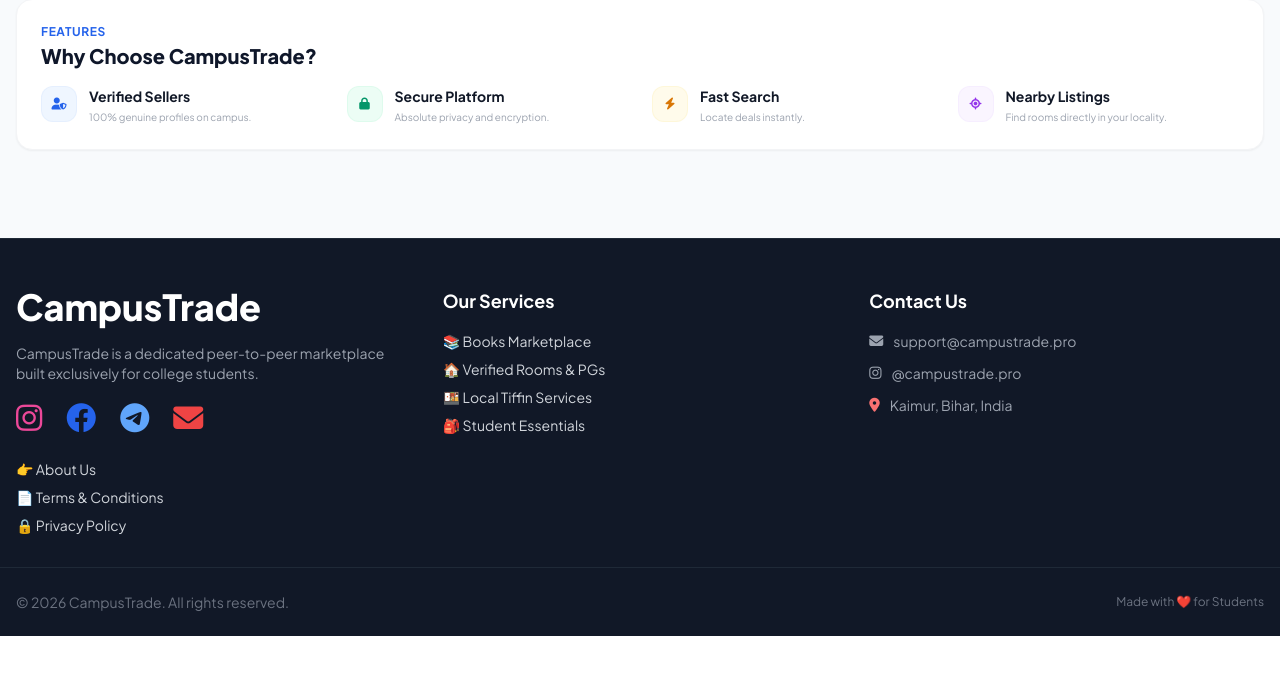
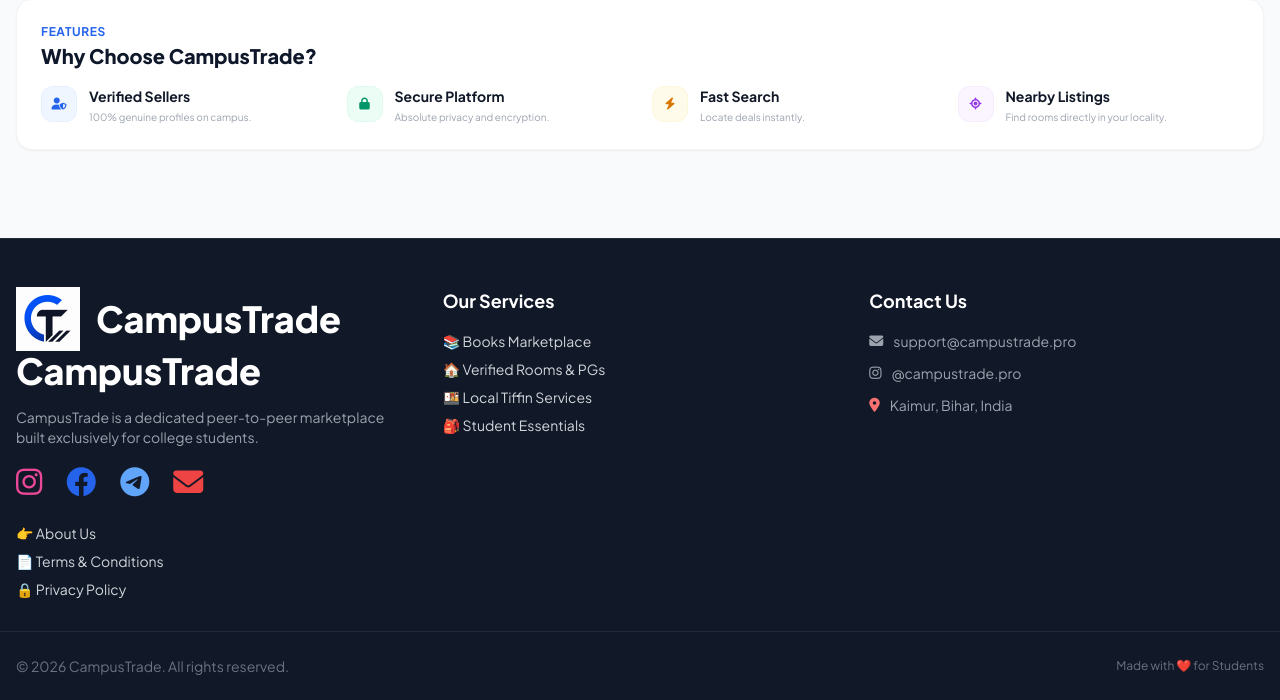
Before and after one commit to priyanshu1815/CampusTrade, a Flask app: page / in a window 1280 px wide. Shown: the part 657-1357 px from the top of the page. Before the commit the page ends 1293 px from the top, so only its background shows below. Run offline with Flask 3, Linux system fonts and the light colour scheme; data that the repository does not hold is empty; some libraries are stand-ins or nearby versions.

Commit message:
Update footer with logo and add favicon

```diff
--- a/templates/base.html
+++ b/templates/base.html
@@ -7,6 +7,7 @@
     <meta name="viewport" content="width=device-width, initial-scale=1.0">
     <title>CampusTrade - Privacy Protected Campus Marketplace</title>
     <script src="https://cdn.tailwindcss.com"></script>
+    <link rel="icon" type="image/png" href="/static/logo.png">
     <link rel="stylesheet" href="https://cdnjs.cloudflare.com/ajax/libs/font-awesome/6.4.0/css/all.min.css">
     <link rel="preconnect" href="https://fonts.googleapis.com">
     <link rel="preconnect" href="https://fonts.gstatic.com" crossorigin>
--- a/templates/index.html
+++ b/templates/index.html
@@ -256,6 +256,12 @@
     <div class="max-w-7xl mx-auto px-4 grid grid-cols-1 md:grid-cols-3 gap-8">
         <div>
             <!-- CampusTrade Name aur Size Update -->
+            <!-- Footer ka pehla hissa -->
+            <div class="flex items-center gap-4">
+                <!-- Yahan logo add kar diya hai -->
+                <img src="/static/logo.png" alt="Logo" class="h-16 w-16">
+                <h3 class="text-white text-4xl font-extrabold">CampusTrade</h3>
+            </div>
             <h3 class="text-white text-4xl font-extrabold mb-4">CampusTrade</h3>
 
             <p class="text-gray-400 text-sm mb-4">
```
